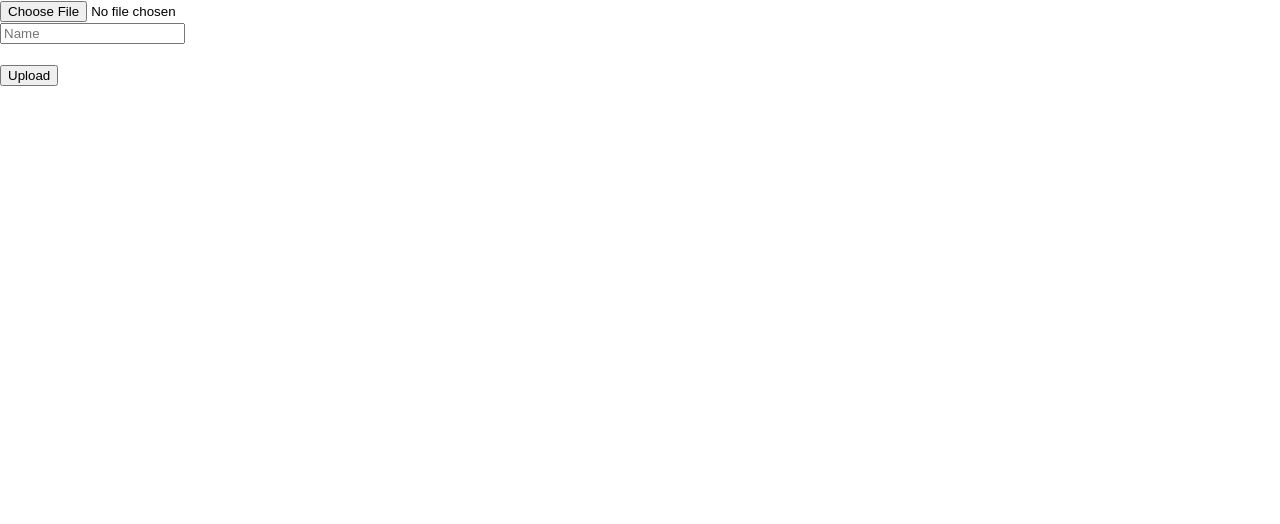
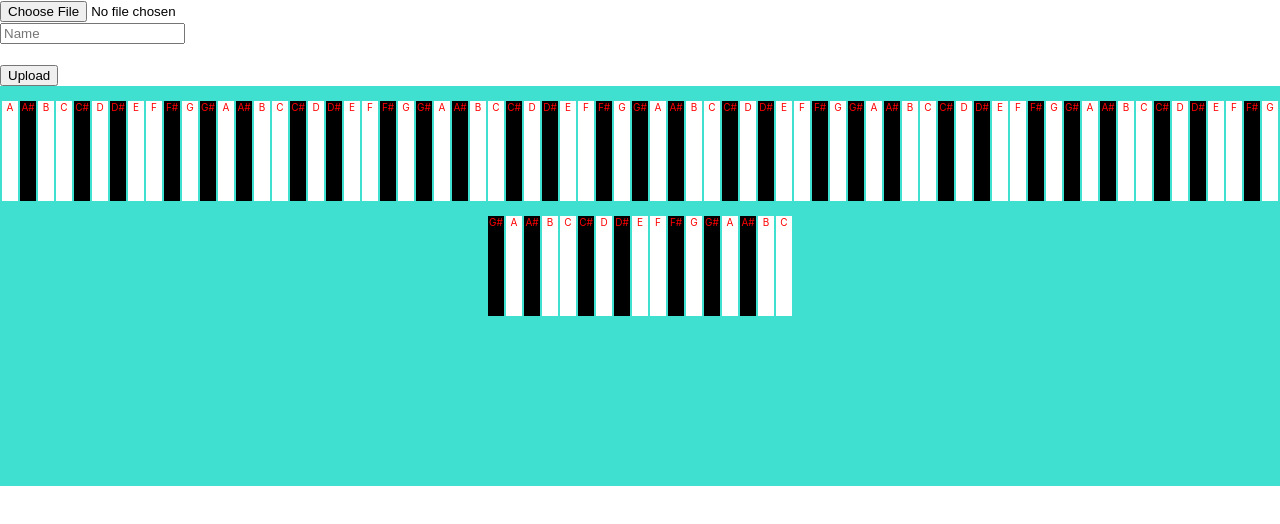
Before and after one commit to jwong28/RecognizeMe, a React (Create React App) app in the folder app/: page / in a window 1280 px wide. Shown: the top 524 px of the page. Built offline with nearby package versions, Linux system fonts and the light colour scheme.

Commit message:
Fixed black keys and infinite bug. Keys work as intended

```diff
--- a/app/src/App.js
+++ b/app/src/App.js
@@ -1,12 +1,12 @@
 import React from 'react';
 import Upload from './Upload'
-// import Piano from './Piano';
+import Piano from './Piano';
 
 const App = () => {
   return (
     <div>
       <Upload />
-      {/* <Piano /> */}
+      <Piano />
     </div>
   );
 }
--- a/app/src/Key.js
+++ b/app/src/Key.js
@@ -17,12 +17,20 @@ const Key = props => {
     const { color, position, note } = props;
 
     // Styling the keys.
-    const styling = {
+    const keyStyling = {
         backgroundColor: color,
+        color: 'red',
+        fontSize: '10px',
         height: '100px',
         width: '16px',
+        bottom: '0',
+        margin: '15px 1px 0px 1px',
+    }
+
+    // Styling the key container
+    const keyContainerStyling = {
+        position: 'relative',
         display: 'inline-block',
-        margin: '15px 1px 0px 1px',
     }
 
     /**
@@ -35,13 +43,15 @@ const Key = props => {
      *  */
     const handleClick = () => {
         // For now, we'll make duration 1/4th of a note. Will change in future
-        props.handleClick(color+position,'4n');
-        console.log('click');
+        props.handleClick(note+position,'4n');
     }
 
     return (
-        <div onClick={e => handleClick()} style={styling}>
-            {note}
+        // <div onClick={e => handleClick()} style={styling}>
+        <div onClick={e => handleClick()} style={keyContainerStyling}>
+            <div style={keyStyling}>
+                {note}
+            </div>
         </div>
     );
 }
--- a/app/src/Piano.js
+++ b/app/src/Piano.js
@@ -13,12 +13,10 @@ const Piano = props => {
      */
     const [keys,setKeys] = useState([]);
 
-    // Synthesizer for making music
+    // Creates a synth and connect it to the master output (your speakers)
     const synth = new Tone.Synth().toMaster();
 
     // CSS Styling for piano container
-    console.log('height',window.innerHeight);
-    console.log('width',window.innerWidth);
     const pianoStyle = {
         textAlign: 'center',
         height: `${window.innerHeight/2}px`,
@@ -28,18 +26,6 @@ const Piano = props => {
 
     // Initializes everything before loading anything else
     useEffect(() => {
-        // Creates a synth and connect it to the master output (your speakers)
-        // synth.current = new Tone.Synth().toMaster();
-
-        // let char = 'C';
-        // for(let i=0;i<7;i++){
-        //     setTimeout(() => {
-        //         // Play middle C for a duration of an 8th note
-        //         synth.current.triggerAttackRelease(`${char}4`,"8n");
-        //         char = nextCharacter(char);
-            // }, 1000 * i);
-        // }
-
         initializeKeys();
     }, [])
 
@@ -59,6 +45,24 @@ const Piano = props => {
 
         // Valid range after those checks so return next character
         return String.fromCharCode(asciiDecimal + 1);
+    }
+
+    // For this program, prev chararcter will only return uppercase characters in the range A-G
+    const prevCharacter = char => {
+        // Invalid character so just return G
+        if(char === undefined) return 'G';
+
+        // Represents the ascii table's decimal number
+        let asciiDecimal = char.charCodeAt();
+
+        // If character is A
+        if(asciiDecimal === 65) return 'G';
+
+        // Invalid range, range is not from B-G
+        if(asciiDecimal < 66 || asciiDecimal > 71) return 'G';
+
+        // Valid range after those checks so return prev character
+        return String.fromCharCode(asciiDecimal - 1);
     }
 
     // Plays the sound responsing to the according key input
@@ -85,7 +89,7 @@ const Piano = props => {
                 <Key
                     color={blackKey ? 'black' : 'white'}
                     position={0}
-                    note={blackKey ? `${char}#` : `${char}`}
+                    note={blackKey ? `${prevCharacter(char)}#` : `${char}`}
                     key={index++}
                     handleClick={(note,duration) => playNote(note,duration)}
                 />
@@ -105,7 +109,7 @@ const Piano = props => {
                     <Key
                         color={blackKey ? 'black' : 'white'}
                         position={octave}
-                        note={blackKey ? `${char}#` : `${char}`}
+                        note={blackKey ? `${prevCharacter(char)}#` : `${char}`}
                         key={index++}
                         handleClick={(note,duration) => playNote(note,duration)}
                     />
@@ -120,7 +124,7 @@ const Piano = props => {
                     <Key
                         color={blackKey ? 'black' : 'white'}
                         position={octave}
-                        note={blackKey ? `${char}#` : `${char}`}
+                        note={blackKey ? `${prevCharacter(char)}#` : `${char}`}
                         key={index++}
                         handleClick={(note,duration) => playNote(note,duration)}
                     />
@@ -145,10 +149,8 @@ const Piano = props => {
     }
 
     return (
-        <div style={pianoStyle}>
-            <div className="keys-container">
-                {keys}
-            </div>
+        <div style={pianoStyle} className="keys-container">
+            {keys}
         </div>
     )
 }
```
